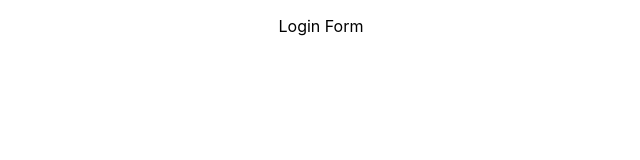
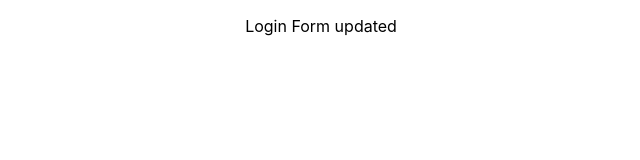
Before and after one commit to Praneeth-22/Interact-React-Impact, a React (Create React App) app: page /login in a window 1280 px wide. Shown: the top 160 px of the page, without its empty margins (319-959 px from the left). Built offline with nearby package versions, Linux system fonts and the light colour scheme.

Commit message:
changed basic login paragragh

```diff
--- a/src/Components/Login.js
+++ b/src/Components/Login.js
@@ -3,7 +3,7 @@ import React from 'react'
 function Login() {
   return (
     <div>
-      <p>Login Form</p>
+      <p>Login Form updated</p>
     </div>
   )
 }
```
